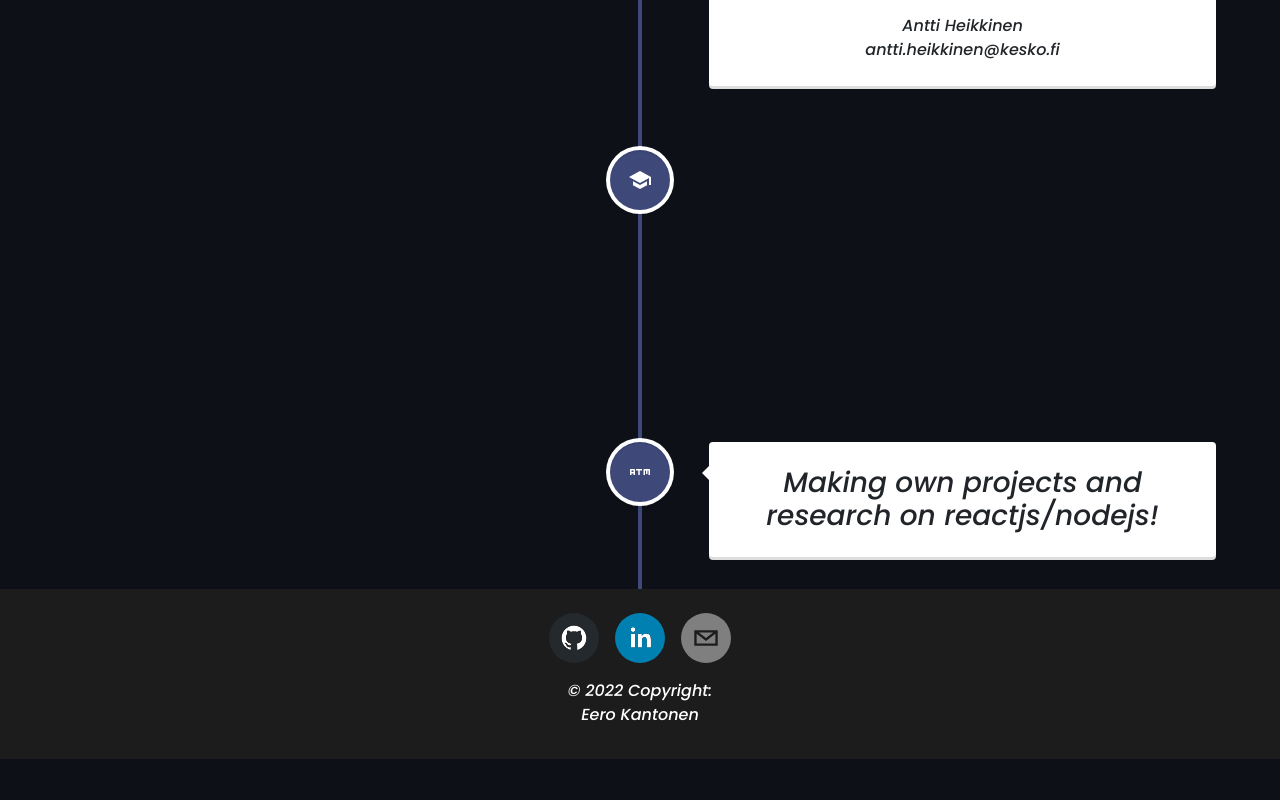
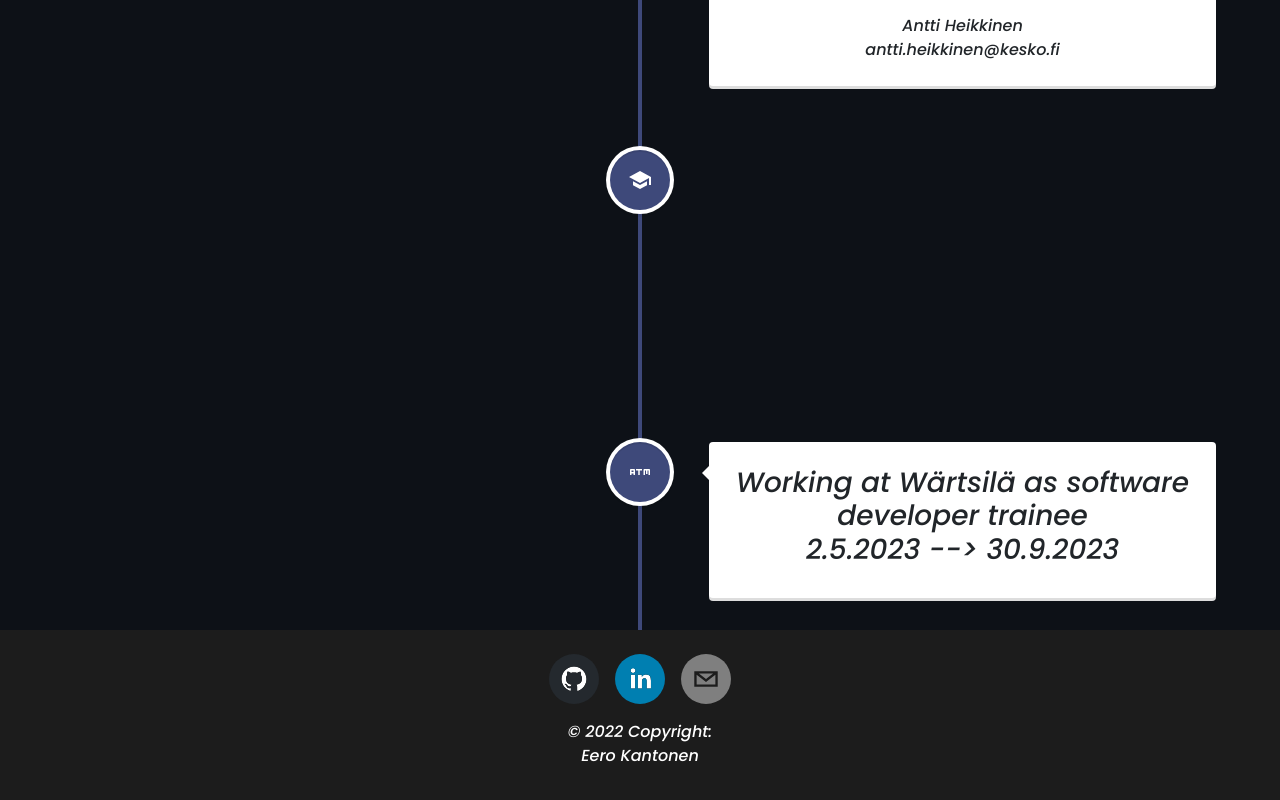
Before and after one commit to Eero556/Portfolio_, a React (Create React App) app: page /experience in a window 1280 px wide. Shown: the part 580-1380 px from the top of the page. Before the commit the page ends 1339 px from the top, so only its background shows below. Built offline with nearby package versions, Linux system fonts and the light colour scheme.

Commit message:
change position

```diff
--- a/src/helpers/Skills.js
+++ b/src/helpers/Skills.js
@@ -17,6 +17,6 @@ export const skillList = [
     },
     {
         Title: "Other",
-        Desc: "Git, Bash/Powershell, NPM, Visual studio code, Visual studio, Github, Gitlab, AWS"
+        Desc: "Git, Bash/Powershell, NPM, Visual studio code, Visual studio, Github, Gitlab, AWS, Jira, Bitbucket"
     }
 ]
--- a/src/pages/Experience.js
+++ b/src/pages/Experience.js
@@ -61,8 +61,9 @@ function Experience() {
           icon={<AtmIcon />}
         >
           <h3 className="vertical-timeline-element-title">
-          Making own projects and research on reactjs/nodejs!
+          Working at Wärtsilä as software developer trainee
           </h3>
+          <h3>2.5.2023 --> 30.9.2023</h3>
 
         </VerticalTimelineElement>
       </VerticalTimeline>
```
